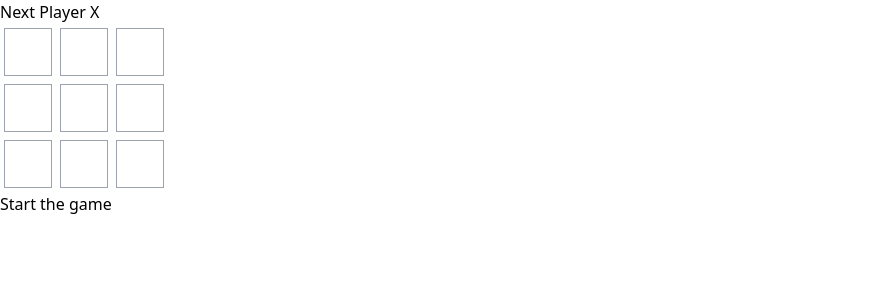
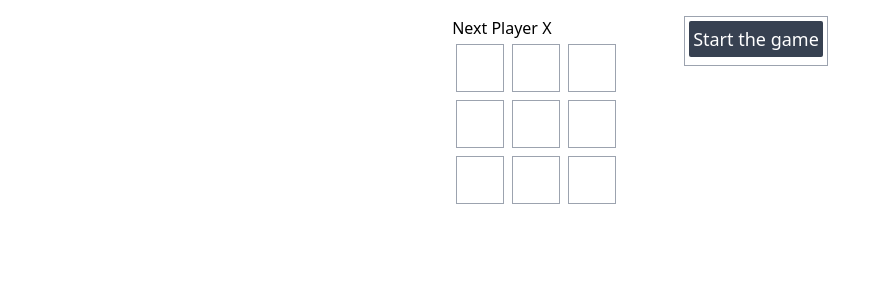
Before and after one commit to Riddhi73/tic-tac-toe, a React app: page / in a window 1280 px wide. Shown: the top 300 px of the page, without its empty margins (0-890 px from the left). Built offline with nearby package versions, Linux system fonts and the light colour scheme; the HTML template or start-up script is replaced by a standard one.

Commit message:
Add style

```diff
--- a/src/App.jsx
+++ b/src/App.jsx
@@ -105,19 +105,19 @@
       description = `Start the game`;
     }
     return (
-      <li key={move}>
+      <li key={move} className="bg-gray-700 text-white mb-1 p-1 rounded-sm">
         <button onClick={() => jumpTo(move)}>{description}</button>
       </li>
     );
   });
 
   return (
-    <div>
-      <div>
+    <div className="flex justify-center p-4">
+      <div className="mr-16">
         <Board xIsNext={xIsNext} squares={curSquares} onPlay={handlePlay} />
       </div>
       <div>
-        <ol>{moves}</ol>
+        <ol className="border border-gray-400 p-1 text-lg">{moves}</ol>
       </div>
     </div>
   );
```
